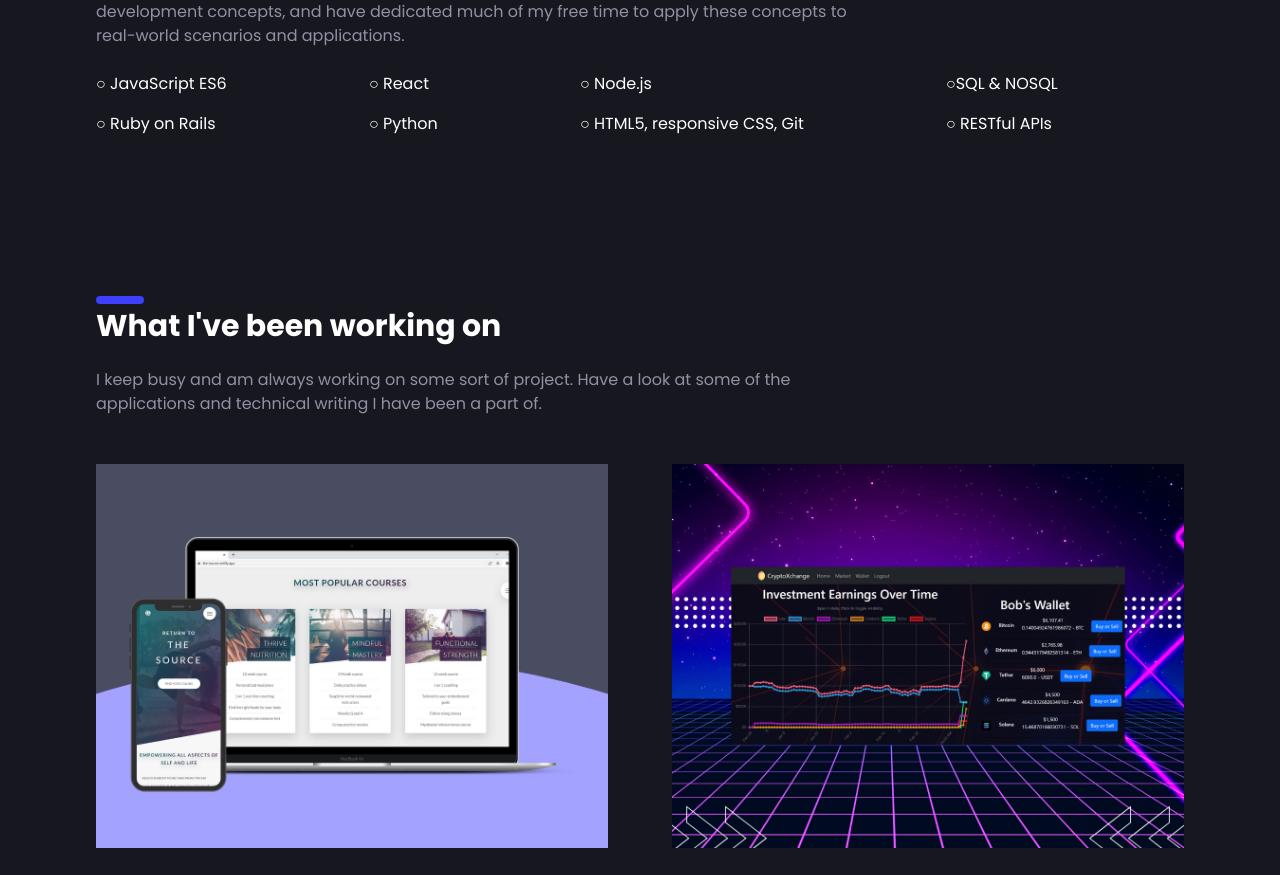
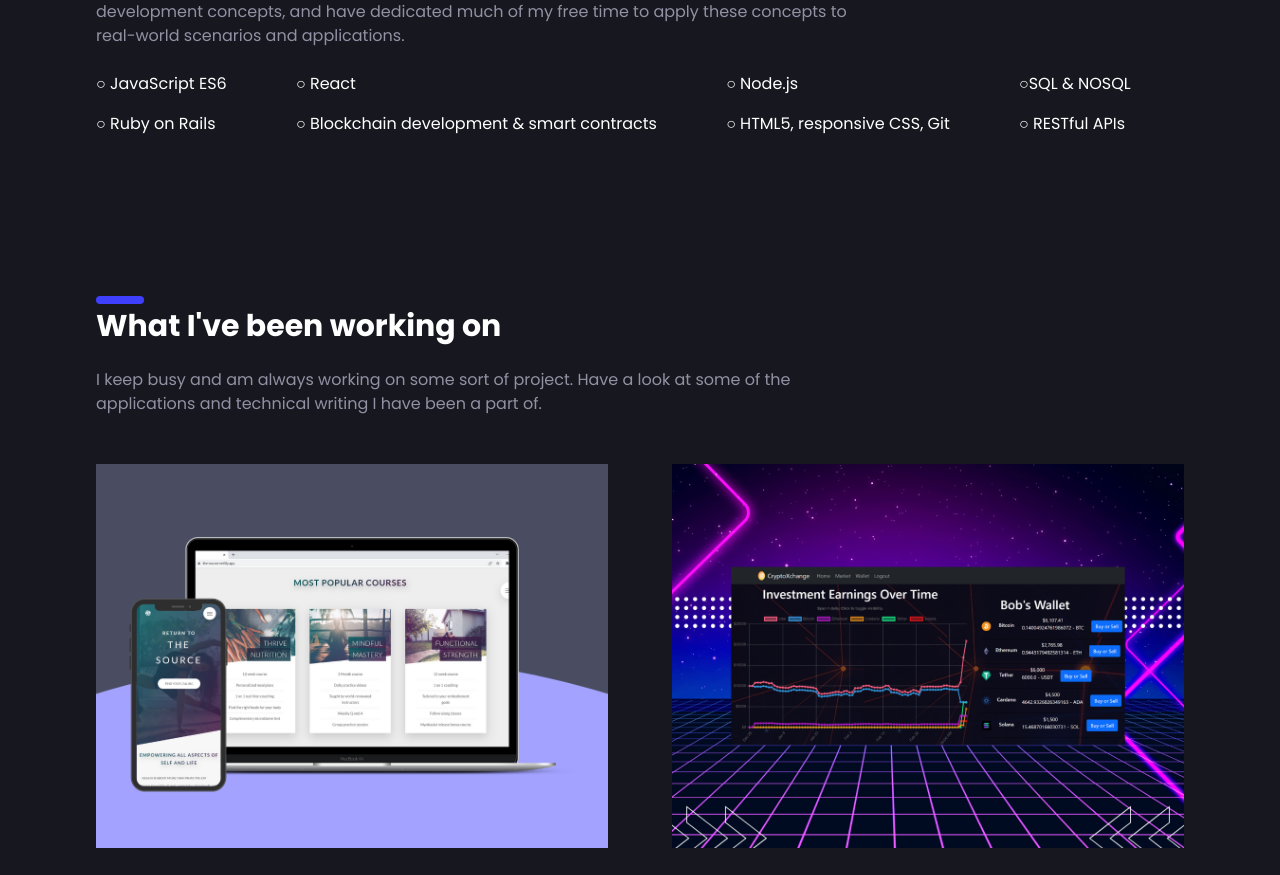
Before and after one commit to TraeCoker/portfolio, a Next.js app: page / in a window 1280 px wide. Shown: the part 1568-2443 px from the top of the page. Built offline with nearby package versions, Linux system fonts and the light colour scheme.

Commit message:
edit text content

```diff
--- a/pages/index.tsx
+++ b/pages/index.tsx
@@ -129,7 +129,7 @@ export default function Home() {
             <p><span>○</span> JavaScript ES6</p>
             <p><span>○</span> Ruby on Rails</p>
             <p><span>○</span> React</p>
-            <p><span>○</span> Python</p>
+            <p><span>○</span> {"Blockchain development & smart contracts"}</p>
             <p><span>○</span> Node.js</p>
             <p><span>○</span> HTML5, responsive CSS, Git</p>
             <p><span>○</span>{"SQL & NOSQL"}</p>
--- a/pages/projects/cryptoxchange.tsx
+++ b/pages/projects/cryptoxchange.tsx
@@ -37,7 +37,7 @@ export default function Project({ project }) {
 
             <div className="container mt-6 flex justify-between items-center mx-auto px-8 md:px-14 lg:px-24 w-full animate-fade-in-up-m">
 			    <section className="w-full">
-				  <h2 id="project-about" className="secondary-title">cryptoXchange</h2>
+				  <h2 id="project-about" className="secondary-title">CryptoXchange</h2>
 
 				  <p className="section-paragraph">My capstone project for the Flatiron School, cryptoXchange is a mock cryptocurrency exchange featuring a wallet for users,
                   historical charts showing gains and losses of wallets over time,
@@ -145,7 +145,7 @@ export default function Project({ project }) {
 			    <section className="w-full">
 				  <h2 id="project-about" className="secondary-title">Lessons Learned</h2>
 				  <p className="section-paragraph">This project taught me many great lessons about working with large data sets being fetched from 3rd parties, as well as manipulating and displaying data with inputs from multiple APIs.</p>
-                  <p className="section-paragraph">If I could build this again I would take a more rigorous TDD approach to my data rendering functions because I believe it could have saved me some of the time I spent debugging.</p>
+                  <p className="section-paragraph">If I could build this again, then from the start I would plan a more rigorous TDD approach to my data rendering functions because I believe it could have saved me some time I spent debugging.</p>
                   <p className="section-paragraph">Knowing what I know now about responsive UI design, I would have woven responsive elements into my styling from the start instead of rewriting things after the fact.</p>
                 </section>
             </div>
```
